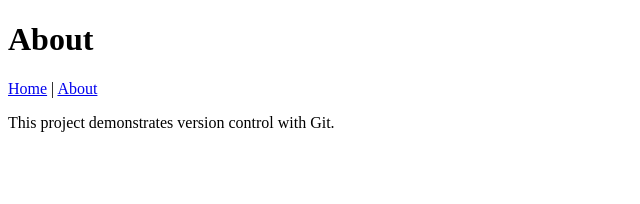
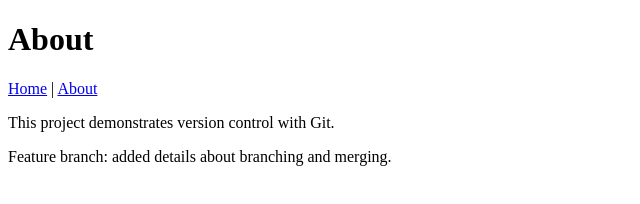
Before and after one commit to mohit-1710/git-workflow-login-assignment, a plain HTML site: page about.html in a window 1280 px wide. Shown: the whole page, without its empty margins (0-640 px from the left). Drawn offline with Linux system fonts and the light colour scheme.

Commit message:
Add branching details on feature branch

```diff
--- a/about.html
+++ b/about.html
@@ -12,6 +12,7 @@
   </header>
   <main>
     <p>This project demonstrates version control with Git.</p>
+    <p>Feature branch: added details about branching and merging.</p>
   </main>
 </body>
 </html>
```
